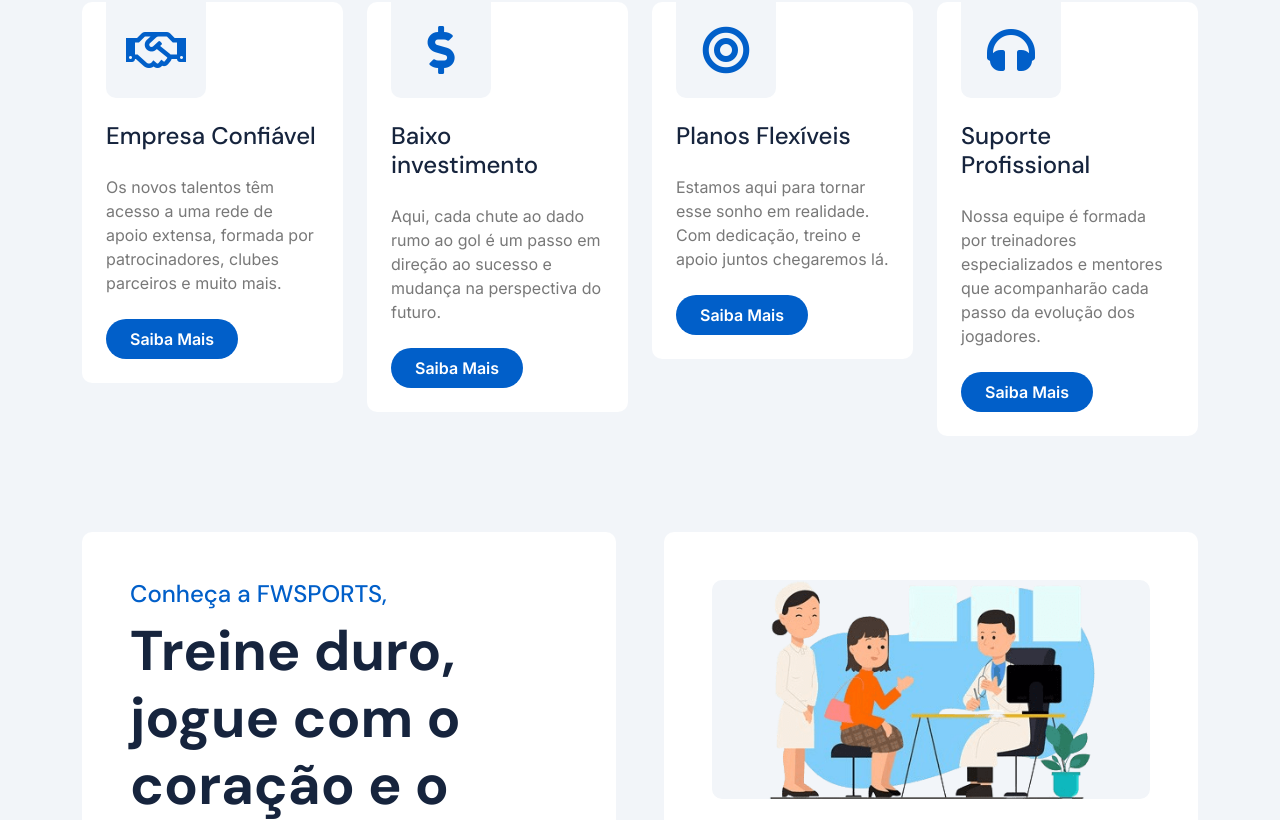
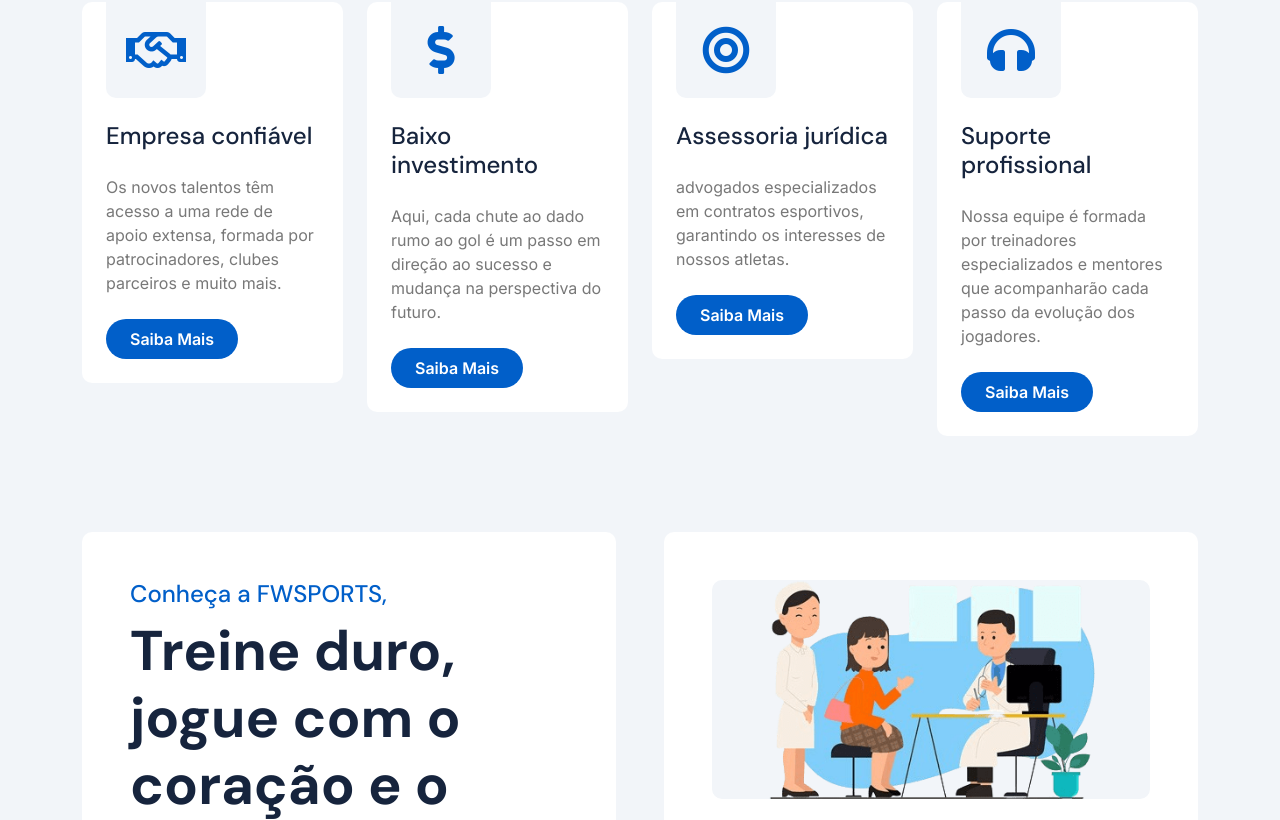
Before and after one commit to FernandoAntonioAzevedo/fwSports, a plain HTML site: page index.html in a window 1280 px wide. Shown: the part 1540-2360 px from the top of the page. Drawn offline with nearby package versions, Linux system fonts and the light colour scheme.

Commit message:
enviando alterações cards em about

```diff
--- a/index.html
+++ b/index.html
@@ -228,7 +228,7 @@
                             <div class="feature-icon p-4 mb-4">
                                 <i class="far fa-handshake fa-3x"></i>
                             </div>
-                            <h4 class="mb-4">Empresa Confiável</h4>
+                            <h4 class="mb-4">Empresa confiável</h4>
                             <p class="mb-4">Os novos talentos têm acesso a uma rede de apoio extensa, formada por patrocinadores, clubes parceiros e muito mais.
                             </p>
                             <a class="btn btn-primary rounded-pill py-2 px-4" href="#">Saiba Mais</a>
@@ -250,8 +250,8 @@
                             <div class="feature-icon p-4 mb-4">
                                 <i class="fa fa-bullseye fa-3x"></i>
                             </div>
-                            <h4 class="mb-4">Planos Flexíveis</h4>
-                            <p class="mb-4">Estamos aqui para tornar esse sonho em realidade. Com dedicação, treino e apoio juntos chegaremos lá.
+                            <h4 class="mb-4">Assessoria jurídica</h4>
+                            <p class="mb-4">advogados especializados em contratos esportivos, garantindo os interesses de nossos atletas.
                             </p>
                             <a class="btn btn-primary rounded-pill py-2 px-4" href="#">Saiba Mais</a>
                         </div>
@@ -261,7 +261,7 @@
                             <div class="feature-icon p-4 mb-4">
                                 <i class="fa fa-headphones fa-3x"></i>
                             </div>
-                            <h4 class="mb-4">Suporte Profissional</h4>
+                            <h4 class="mb-4">Suporte profissional</h4>
                             <p class="mb-4">Nossa equipe é formada por treinadores especializados e mentores que acompanharão cada passo da evolução dos jogadores.
                             </p>
                             <a class="btn btn-primary rounded-pill py-2 px-4" href="#">Saiba Mais</a>
```
